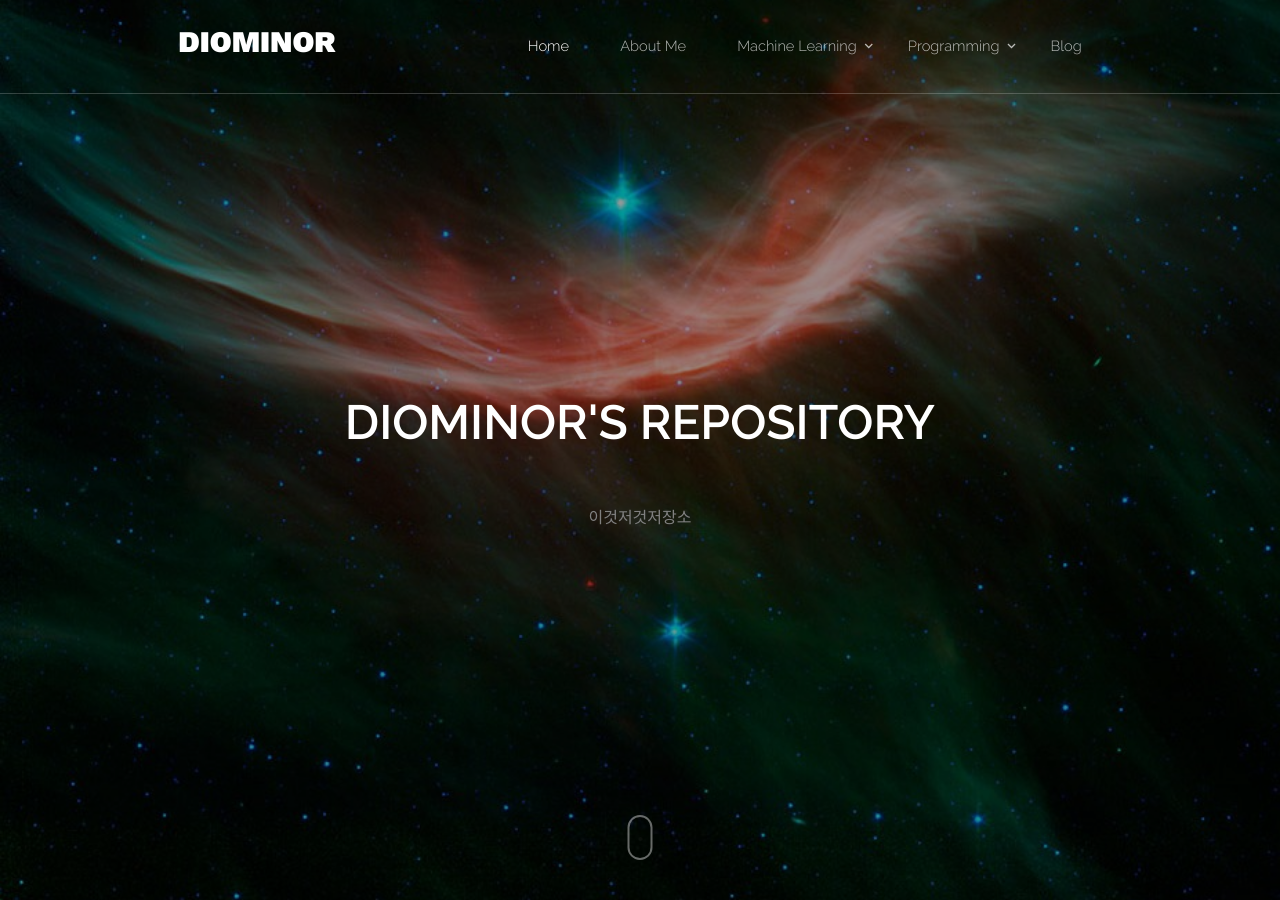
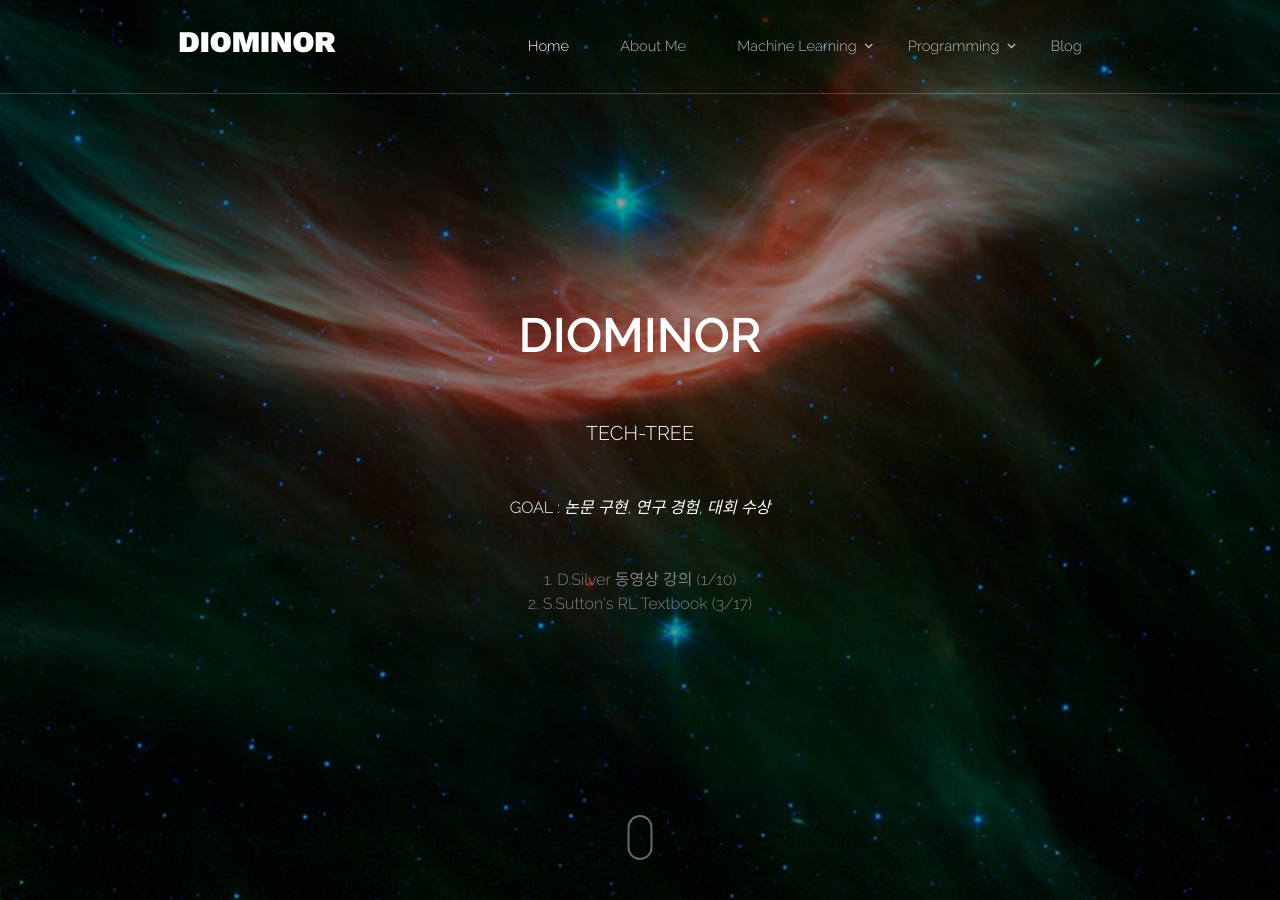
Before and after one commit to backgom2357/backgom2357.github.io, a Jekyll site: the page built from index.html, in a window 1280 px wide and 900 px high. Built offline with Jekyll 4.4.1, drawn with Linux system fonts in a browser that asks for light colours; some web fonts are replaced.

Commit message:
update index

```diff
--- a/index.html
+++ b/index.html
@@ -106,8 +106,14 @@ title: DearMinor
 
 
           <div class="col-md-8 mt-lg-5 text-center">
-            <h1 class="text-uppercase mb-5" data-aos="fade-up">Diominor's Repository </h1>
-						<p style="color:gray;" data-aos="fade-up">이것저것저장소</p>
+            <h1 class="text-uppercase mb-5" data-aos="fade-up">Diominor</h1>
+            <h3 class="text-uppercase mb-5" style="color:white;" data-aos="fade-up"> Tech-Tree </h3>
+            <h4 class="text-uppercase mb-5" style="color:white;" data-aos="fade-up"> Goal : <I>논문 구현, 연구 경험, 대회 수상</I></h4>
+            <p style="color:gray;" data-aos="fade-up">
+              1. D.Silver 동영상 강의 (1/10)
+              <br>
+              2. S.Sutton's RL Textbook (3/17)
+            </p>
           </div>
 
         </div>
```
